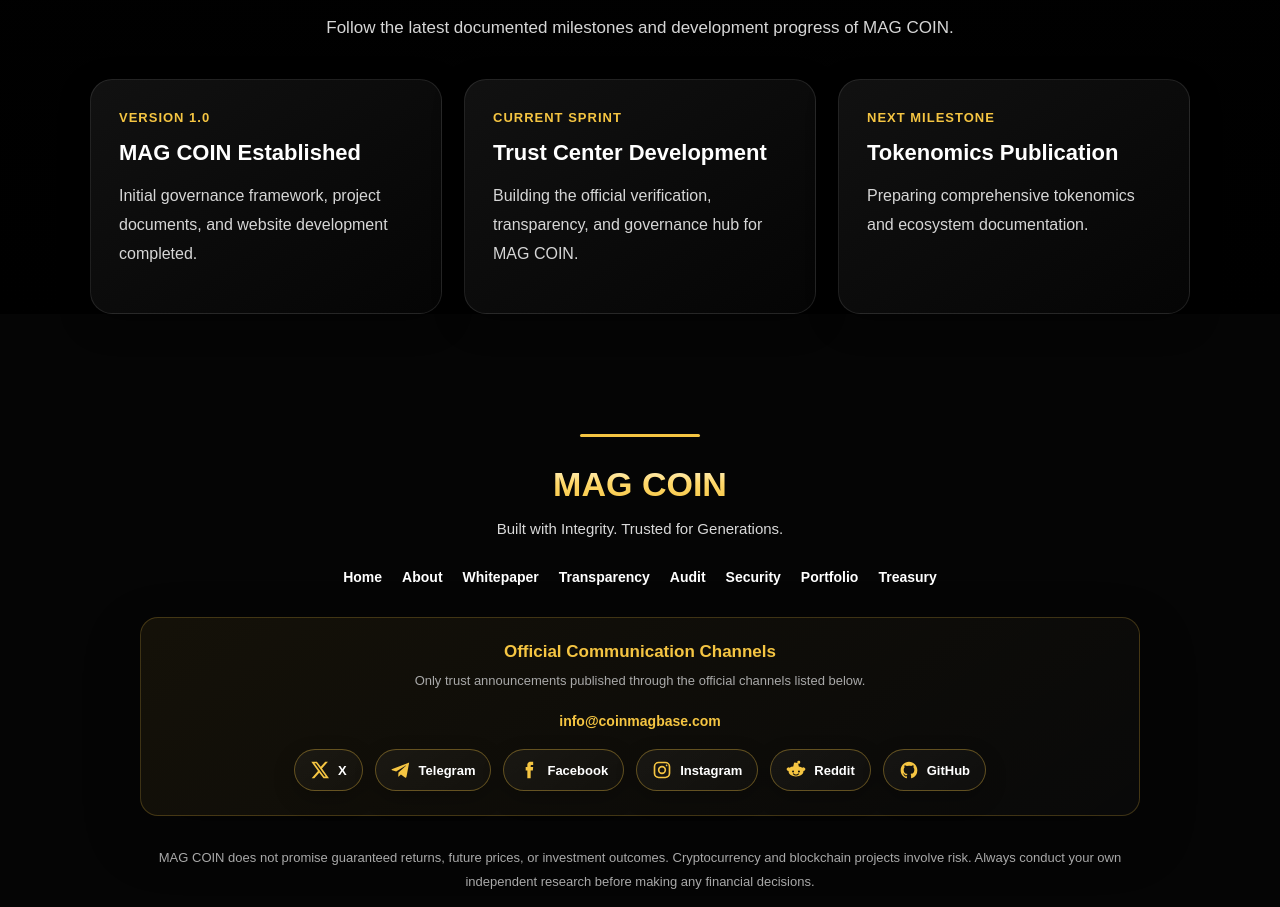
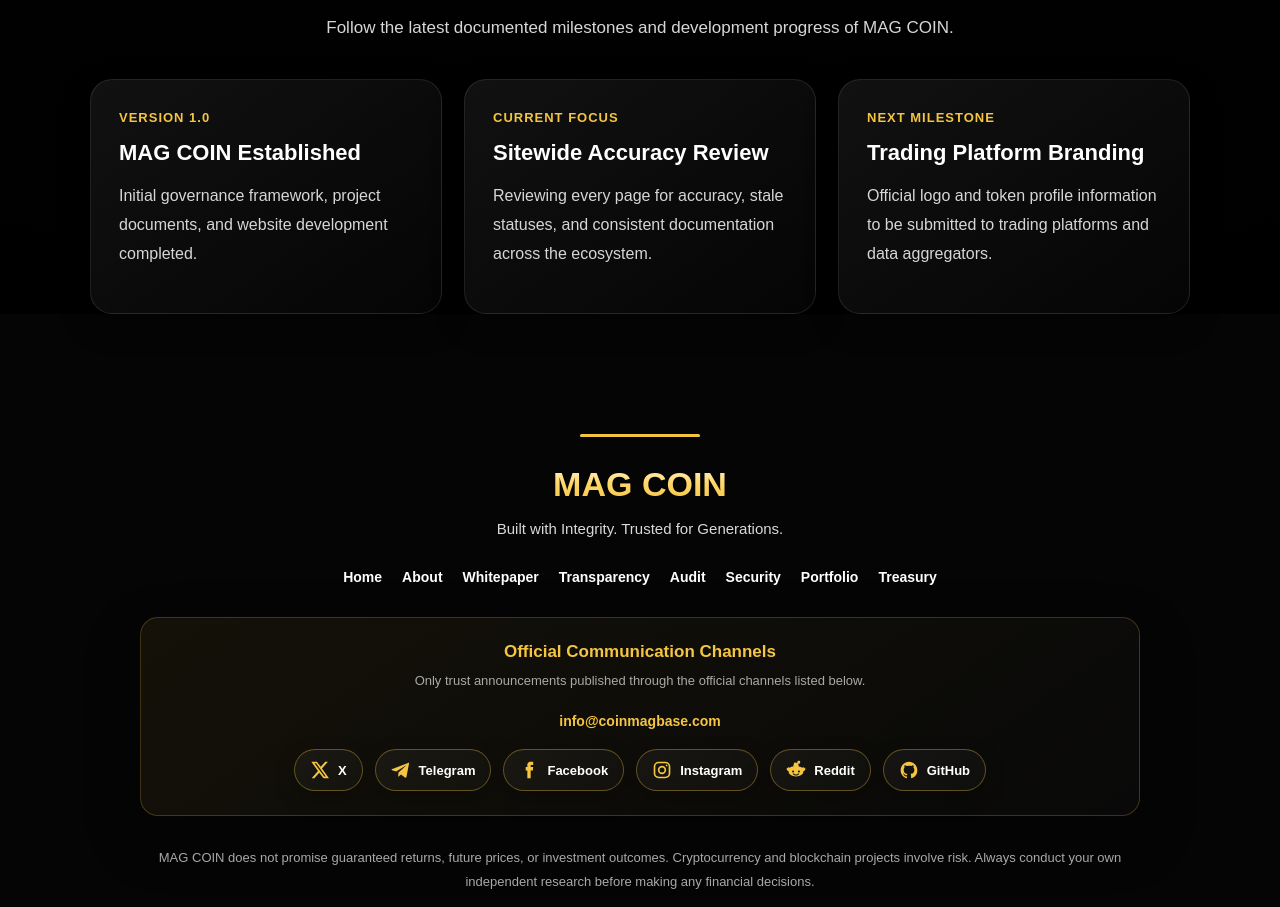
Before and after one commit to MAGZOWN/mag-coin-website, a Next.js app: page /transparency in a window 1280 px wide. Shown: the part 4056-4963 px from the top of the page. Built offline with nearby package versions, Linux system fonts and the light colour scheme.

Commit message:
Fix stale statuses on Transparency page

```diff
--- a/app/data/foundationUpdates.ts
+++ b/app/data/foundationUpdates.ts
@@ -6,15 +6,15 @@ export const foundationUpdates = [
       "Initial governance framework, project documents, and website development completed.",
   },
   {
-    version: "Current Sprint",
-    title: "Trust Center Development",
+    version: "Current Focus",
+    title: "Sitewide Accuracy Review",
     description:
-      "Building the official verification, transparency, and governance hub for MAG COIN.",
+      "Reviewing every page for accuracy, stale statuses, and consistent documentation across the ecosystem.",
   },
   {
     version: "Next Milestone",
-    title: "Tokenomics Publication",
+    title: "Trading Platform Branding",
     description:
-      "Preparing comprehensive tokenomics and ecosystem documentation.",
+      "Official logo and token profile information to be submitted to trading platforms and data aggregators.",
   },
 ];
```
